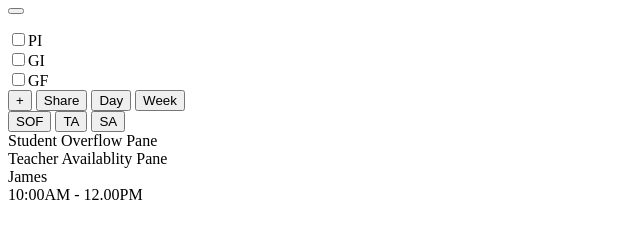
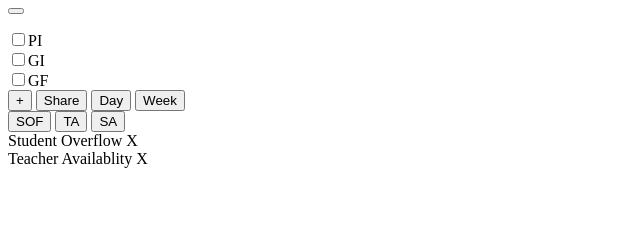
Before and after one commit to abarajithan/WidgetCalendar, a plain HTML site: page index.html in a window 1280 px wide. Shown: the whole page, without its empty margins (0-640 px from the left). Drawn offline with Linux system fonts and the light colour scheme.

Commit message:
TA and SOF pane. TA pane rendered

```diff
--- a/index.html
+++ b/index.html
@@ -63,16 +63,13 @@
 	</div>
 </div>
 <div class="sof-pane">
-	 <div>Student Overflow Pane</div>
+	 <div class="sof-header">Student Overflow
+	 <span class="sof-close-icon cursor float-right">X</span>
+	 </div>
 </div>
 <div class="ta-pane">
-	 <div class="padding-m">Teacher Availablity Pane</div>
-	 <div class="padding-xs">
-	 	<div class="teacher-container">
-	 		<div class="display-inline-block padding-right-xs">James</div>
-	 		<div class="subject-identifier"></div>
-	 		<div>10:00AM - 12.00PM</div>
-	 	</div>
+	 <div class="ta-header">Teacher Availablity
+	 <span class="ta-close-icon cursor float-right">X</span>
 	 </div>
 </div>
 <div id='calendar'></div>
```
Also changed, not shown: css/style.css (+7 -0 lines).
